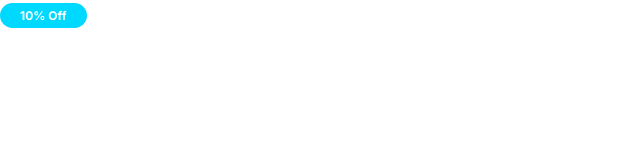
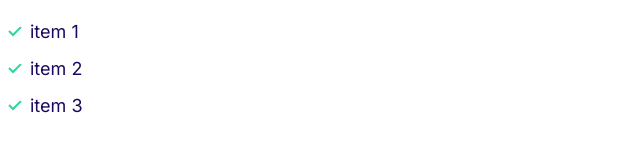
Before and after one commit to Jidda88/Moshify, a plain HTML site: page index.html in a window 1280 px wide. Shown: the whole page, without its empty margins (0-640 px from the left). Drawn offline with Linux system fonts and the light colour scheme.

Commit message:
Building list components.

```diff
--- a/css/styles.css
+++ b/css/styles.css
@@ -121,3 +121,32 @@ a {
         font-size: 1.2rem;
     }
 }
+
+/* Lists */
+
+.list {
+    list-style: none;
+    padding-left: 0%;
+    color: var(--color-headings);
+}
+
+.list--inline .list__item {
+    display: inline-block;
+    margin-right: 2rem;
+}
+
+.list--tick {
+    list-style-image: url(../images/tick.svg);
+    padding-left: 3rem;
+}
+
+.list--tick .list__item {
+    padding-left: 0.5rem;
+    margin-bottom: 1rem;
+}
+
+@media screen and (min-width:1024px) {
+    .list--tick .list__item {
+        padding-left: 0;
+    }
+}
--- a/index.html
+++ b/index.html
@@ -15,8 +15,12 @@
     <link rel="stylesheet" href="css/styles.css" />
   </head>
   <body>
+   <ul class="list list--tick">
+     <li class="list__item">item 1</li>
+     <li class="list__item">item 2</li>
+     <li class="list__item">item 3</li>
+   </ul>
 
-    <span class="badge badge--secondary badge--small">10% Off</span>
     </p>
   </body>
 </html>
```
Also changed, not shown: components/lists.html (added, +5 -0 lines), images/tick.svg (added).
